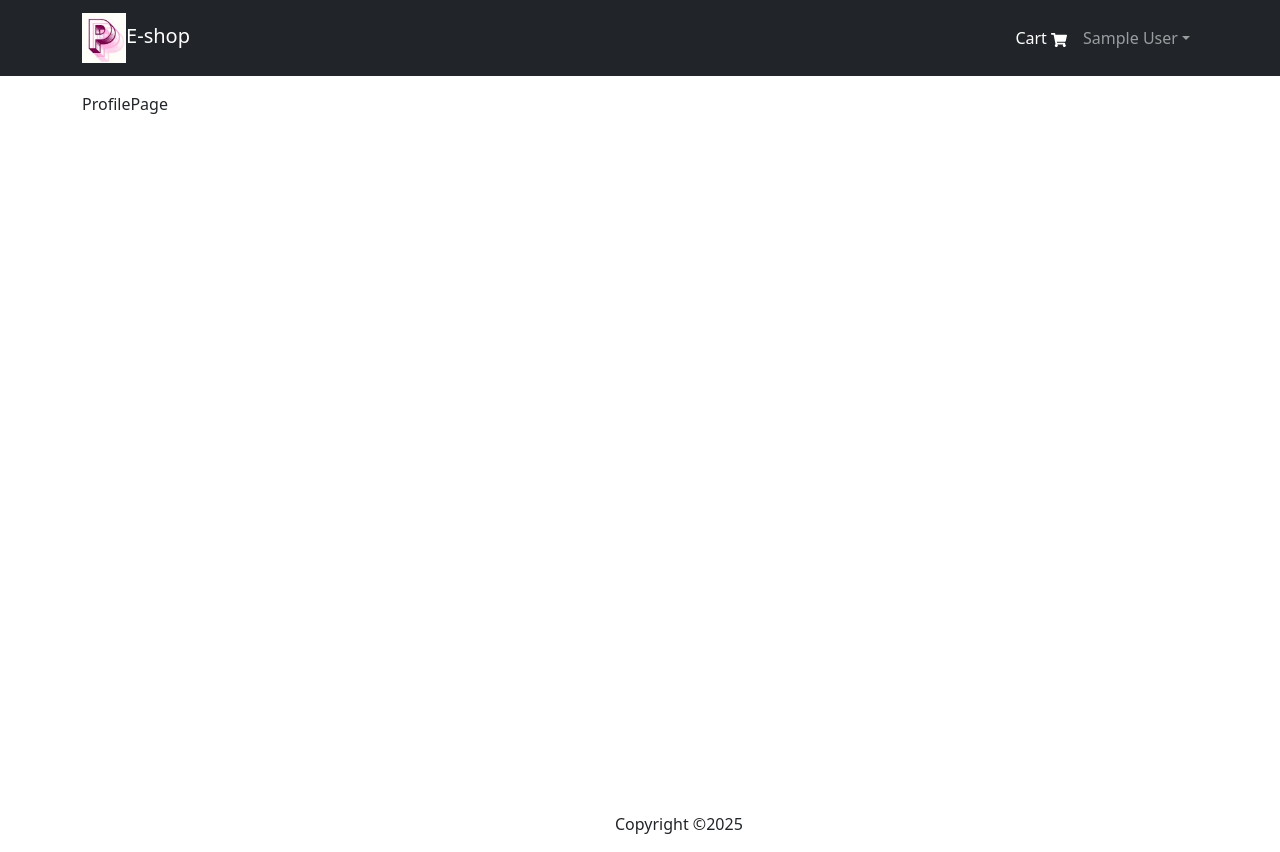
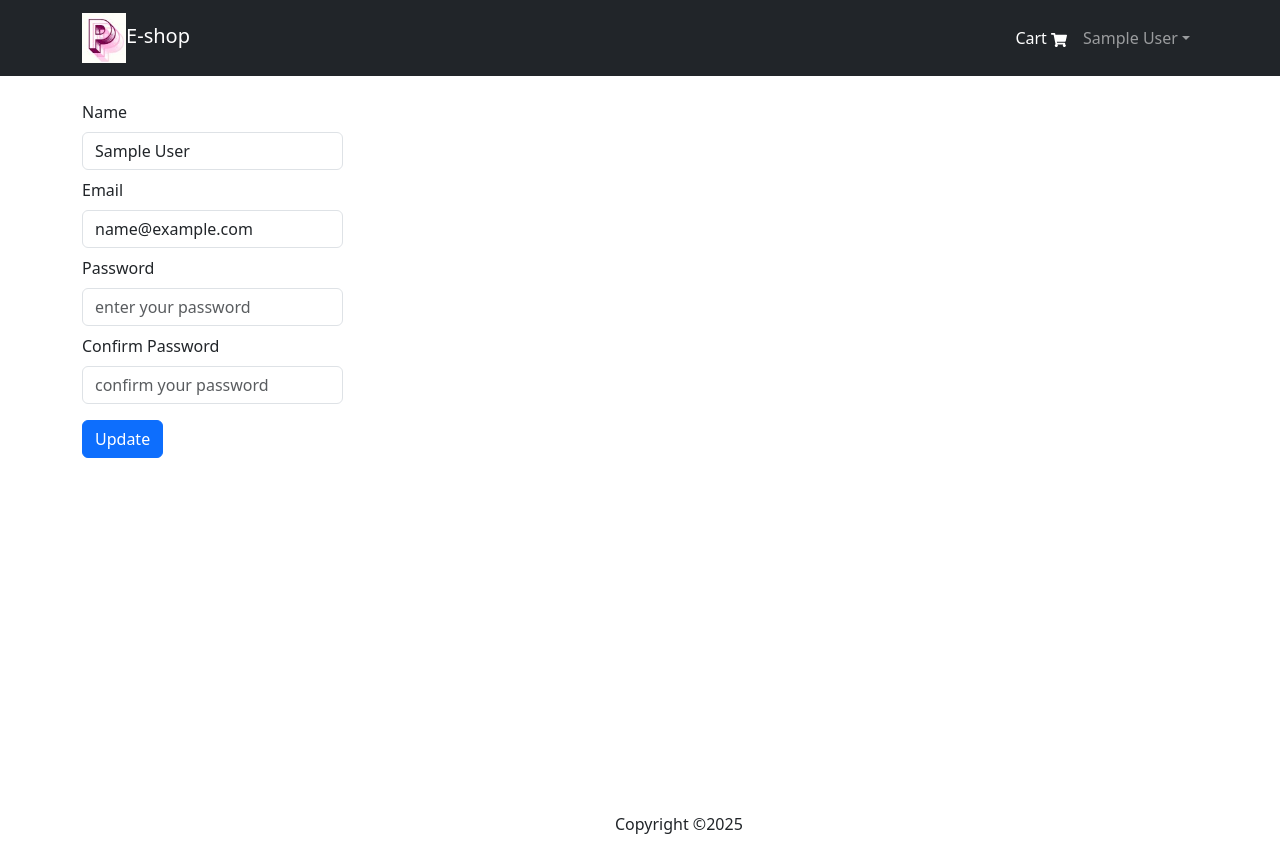
Before and after one commit to Jamesdai05/E-platform, a React (Create React App) app in the folder frontend/: page /profile in a window 1280 px wide. Built offline with nearby package versions, Linux system fonts and the light colour scheme; sample sign-in values are in the browser's storage.

Commit message:
completed the profile update function

```diff
--- a/frontend/src/Pages/ProfilePage.jsx
+++ b/frontend/src/Pages/ProfilePage.jsx
@@ -1,6 +1,95 @@
+import { useEffect, useState } from "react";
+import { Button, Col, Form, Row, Table } from "react-bootstrap";
+import { useDispatch, useSelector } from "react-redux";
+import { Link } from "react-router-dom";
+import { toast } from "react-toastify";
+import Loader from "../components/Loader.jsx";
+import { useUpdateprofileMutation } from "../slices/usersApiSlice.js";
+import { setCredentials } from "../slices/authSlice.js";
+
+
 const ProfilePage = () => {
+  const [name,setName]=useState("");
+  const [email, setEmail] = useState("");
+  const [password, setPassword] = useState("");
+  const [confirmPassword, setConfirmPassword] = useState("");
+
+  const dispatch=useDispatch();
+
+  const {userInfo} = useSelector(state=>state.auth);
+  // console.log(userInfo)
+  useEffect(()=>{
+    if(userInfo){
+      setName(userInfo.name);
+      setEmail(userInfo.email)
+    }
+  },[userInfo,userInfo.name,userInfo.email])
+
+  const [updateProfile, {isLoading: loadingUpdateProfile}]=useUpdateprofileMutation()
+
+  const handleSubmit=async(e)=>{
+    e.preventDefault()
+    if(password!==confirmPassword){
+      toast.error("Passwords do not match!")
+    }else{
+      try {
+        const res=await updateProfile({_id:userInfo._id, name,email,password}).unwrap();
+        // to update the credentials
+        dispatch(setCredentials(res))
+        toast.success("Profile updated successfully.")
+      } catch (error) {
+        toast.error(error?.data?.Message || error?.error)
+      }
+    }
+  }
+
+
   return (
-    <div>ProfilePage</div>
-  )
+    <Row>
+      <Col md={3}>
+        <Form onSubmit={handleSubmit}>
+          <Form.Group controlId="name" className="my-2">
+            <Form.Label>Name</Form.Label>
+            <Form.Control
+              type="text"
+              value={name}
+              placeholder="enter your name"
+              onChange={(e) => setName(e.target.value)}
+            ></Form.Control>
+          </Form.Group>
+          <Form.Group controlId="email" className="my-2">
+            <Form.Label>Email</Form.Label>
+            <Form.Control
+              type="email"
+              value={email}
+              placeholder="enter your email"
+              onChange={(e) => setEmail(e.target.value)}
+            ></Form.Control>
+          </Form.Group>
+          <Form.Group controlId="password" className="my-2">
+            <Form.Label>Password</Form.Label>
+            <Form.Control
+              type="password"
+              value={password}
+              placeholder="enter your password"
+              onChange={(e) => setPassword(e.target.value)}
+            ></Form.Control>
+          </Form.Group>
+          <Form.Group controlId="confirmPassword" className="my-2">
+            <Form.Label>Confirm Password</Form.Label>
+            <Form.Control
+              type="password"
+              value={confirmPassword}
+              placeholder="confirm your password"
+              onChange={(e) => setConfirmPassword(e.target.value)}
+            ></Form.Control>
+          </Form.Group>
+          <Button type="submit" variant="primary" className="btn my-2">Update</Button>
+          {loadingUpdateProfile && <Loader />}
+        </Form>
+      </Col>
+      <Col md={9}></Col>
+    </Row>
+  );
 }
 export default ProfilePage
--- a/frontend/src/slices/usersApiSlice.js
+++ b/frontend/src/slices/usersApiSlice.js
@@ -24,7 +24,19 @@ export const usersApiSlice=apiSlice.injectEndpoints({
       method:"POST",
       }),
     }),
+    updateprofile:builder.mutation({
+      query:(data)=>({
+        url:`${USERS_URL}/profile`,
+        method:"PUT",
+        body:data,
+      })
+    })
   })
 });
 
-export const {useLoginMutation,useRegistrationMutation,useLogoutMutation}=usersApiSlice;
+export const {
+  useLoginMutation,
+  useRegistrationMutation,
+  useLogoutMutation,
+  useUpdateprofileMutation,
+}=usersApiSlice;
```
